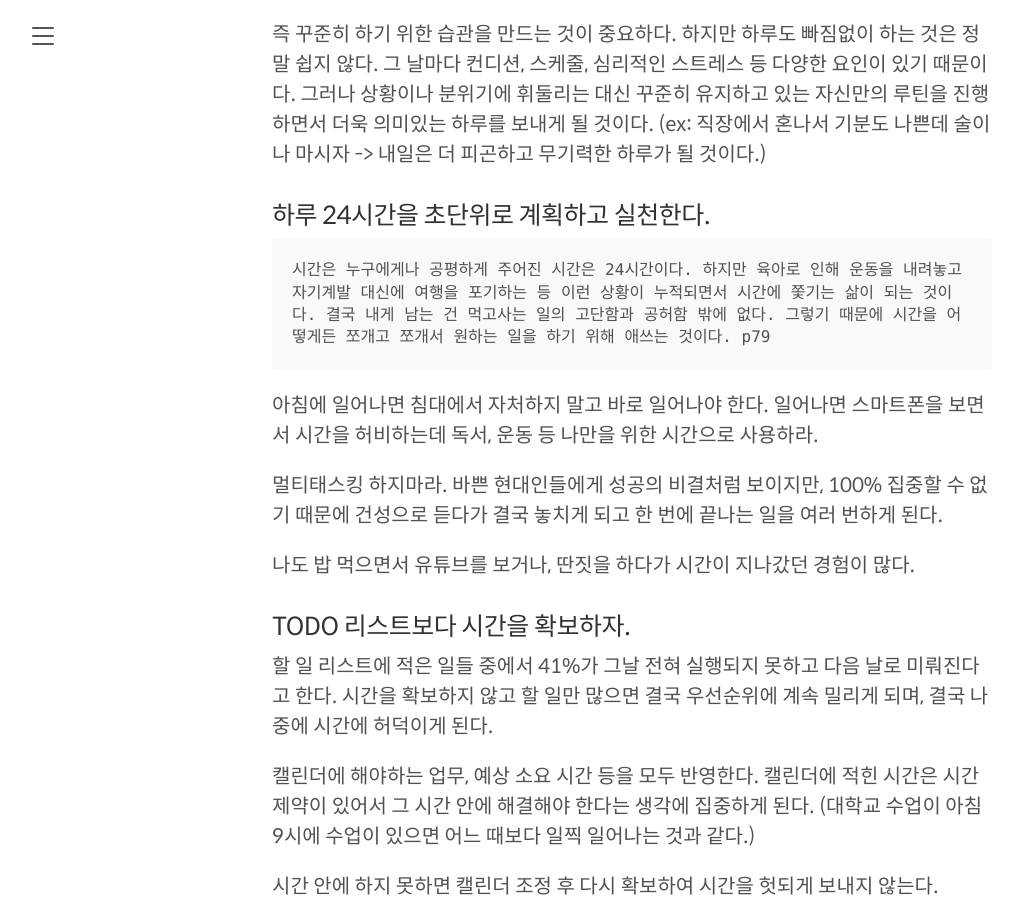
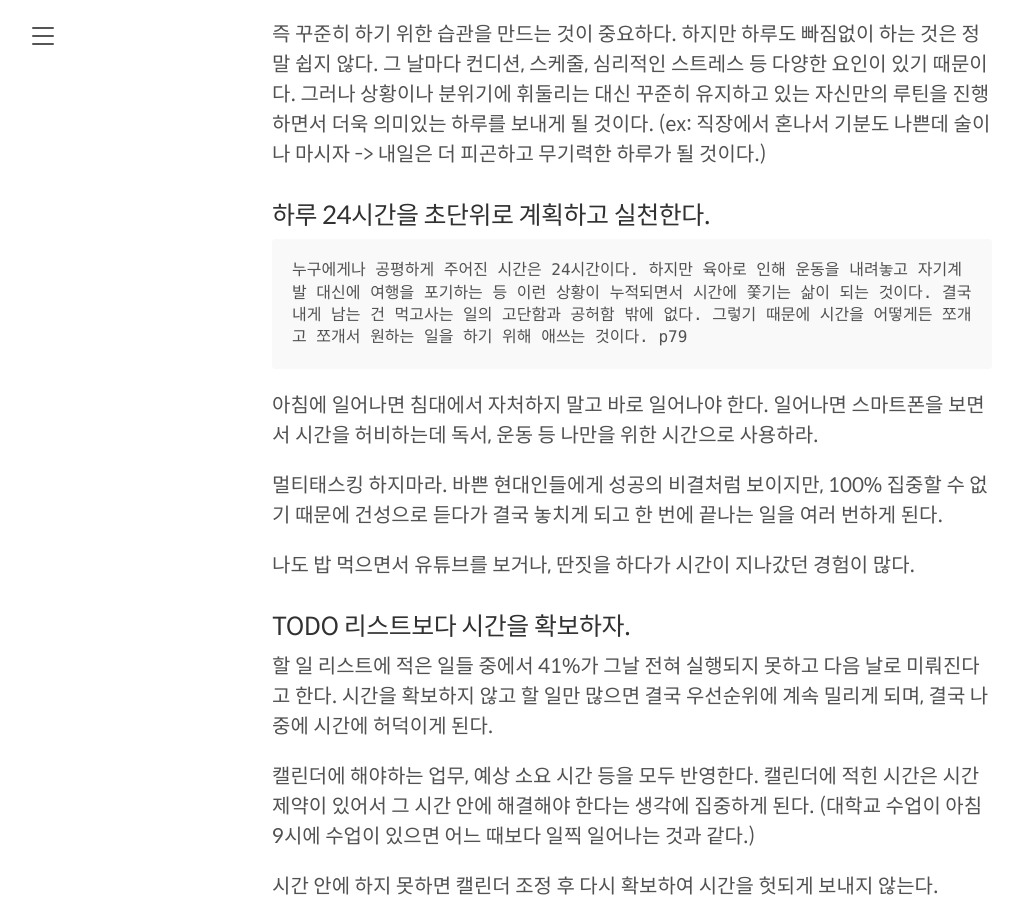
Before and after one commit to hyuunnn/hyuunnn.github.io, a Jekyll site: the page built from _posts/2022-09-11-keep-going.md, in a window 1280 px wide and 900 px high, scrolled down 805 px. Shown: the whole window, without its empty margins (8-1027 px from the left). Built offline with Jekyll 4.4.1, drawn with Linux system fonts in a browser that asks for light colours.

Commit message:
Update 2022-09-11-keep-going.md

````diff
--- a/_posts/2022-09-11-keep-going.md
+++ b/_posts/2022-09-11-keep-going.md
@@ -23,7 +23,7 @@
 ### 하루 24시간을 초단위로 계획하고 실천한다.
 
 ```text
-시간은 누구에게나 공평하게 주어진 시간은 24시간이다. 하지만 육아로 인해 운동을 내려놓고 자기계발 대신에 여행을 포기하는 등 이런 상황이 누적되면서 시간에 쫓기는 삶이 되는 것이다. 결국 내게 남는 건 먹고사는 일의 고단함과 공허함 밖에 없다. 그렇기 때문에 시간을 어떻게든 쪼개고 쪼개서 원하는 일을 하기 위해 애쓰는 것이다. p79
+누구에게나 공평하게 주어진 시간은 24시간이다. 하지만 육아로 인해 운동을 내려놓고 자기계발 대신에 여행을 포기하는 등 이런 상황이 누적되면서 시간에 쫓기는 삶이 되는 것이다. 결국 내게 남는 건 먹고사는 일의 고단함과 공허함 밖에 없다. 그렇기 때문에 시간을 어떻게든 쪼개고 쪼개서 원하는 일을 하기 위해 애쓰는 것이다. p79
 ```
 
 아침에 일어나면 침대에서 자처하지 말고 바로 일어나야 한다. 일어나면 스마트폰을 보면서 시간을 허비하는데 독서, 운동 등 나만을 위한 시간으로 사용하라.
````
